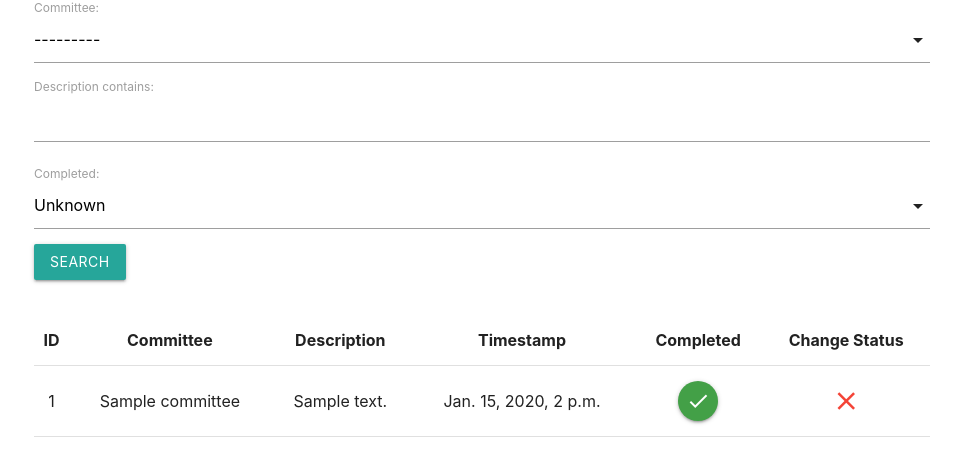
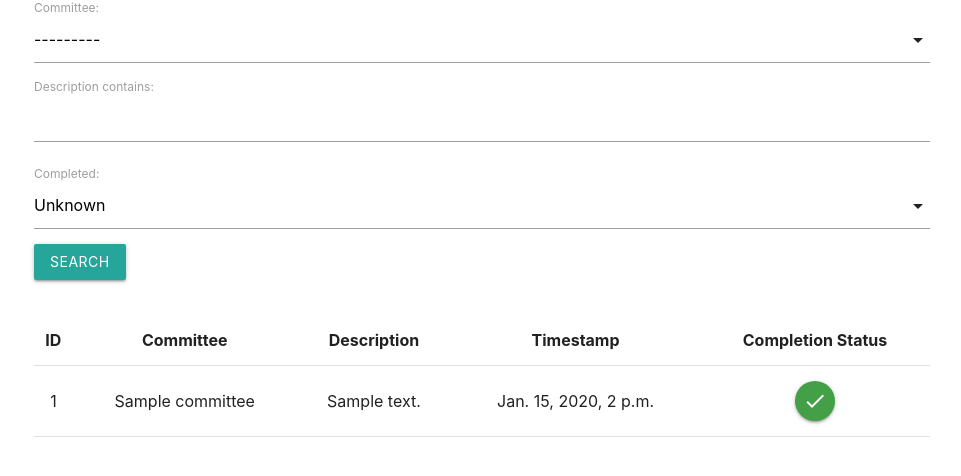
Before and after one commit to Sparrownor1/mun-net, a Django app: page /secretariat/requests/ in a window 1280 px wide. Shown: the part 103-579 px from the top of the page, without its empty margins (158-1119 px from the left). Run offline with Django 3.2, Linux system fonts and the light colour scheme; a user stored in the database is signed in; tables that the repository leaves empty hold one stand-in row (values such as "Sample post"); some libraries are stand-ins or nearby versions.

Commit message:
Changed visuals of secretariat:requests

```diff
--- a/secretariat/templates/secretariat/requests.html
+++ b/secretariat/templates/secretariat/requests.html
@@ -15,8 +15,7 @@
         <th>Committee</th>
         <th>Description</th>
         <th>Timestamp</th>
-        <th>Completed</th>
-        <th>Change Status</th>
+        <th>Completion Status</th>
       </tr>
     </thead>
 
@@ -28,26 +27,19 @@
         <td>{{request.description}}</td>
         <td>{{request.timestamp}}</td>
         <td>
-          {% if request.completed == True %}
-          <button class="btn-floating green darken-1">
-            <i class="small material-icons">check</i>
-          </button>
-          {% else %}
-          <button class="btn-floating red darken-1">
-            <i class="small material-icons">clear</i>
-          </button>
-          {% endif %}
-        </td>
-
-        <td>
           <a href="change_status/{{request.pk}}">
             {% if request.completed == True %}
-              <i class="small material-icons red-text">clear</i>
+            <button class="btn-floating green darken-1">
+              <i class="small material-icons">check</i>
+            </button>
             {% else %}
-              <i class="small material-icons green-text">check</i>
+            <button class="btn-floating red darken-1">
+              <i class="small material-icons">clear</i>
+            </button>
             {% endif %}
           </a>
         </td>
+
       </tr>
       {% endfor %}
     </tbody>
```
